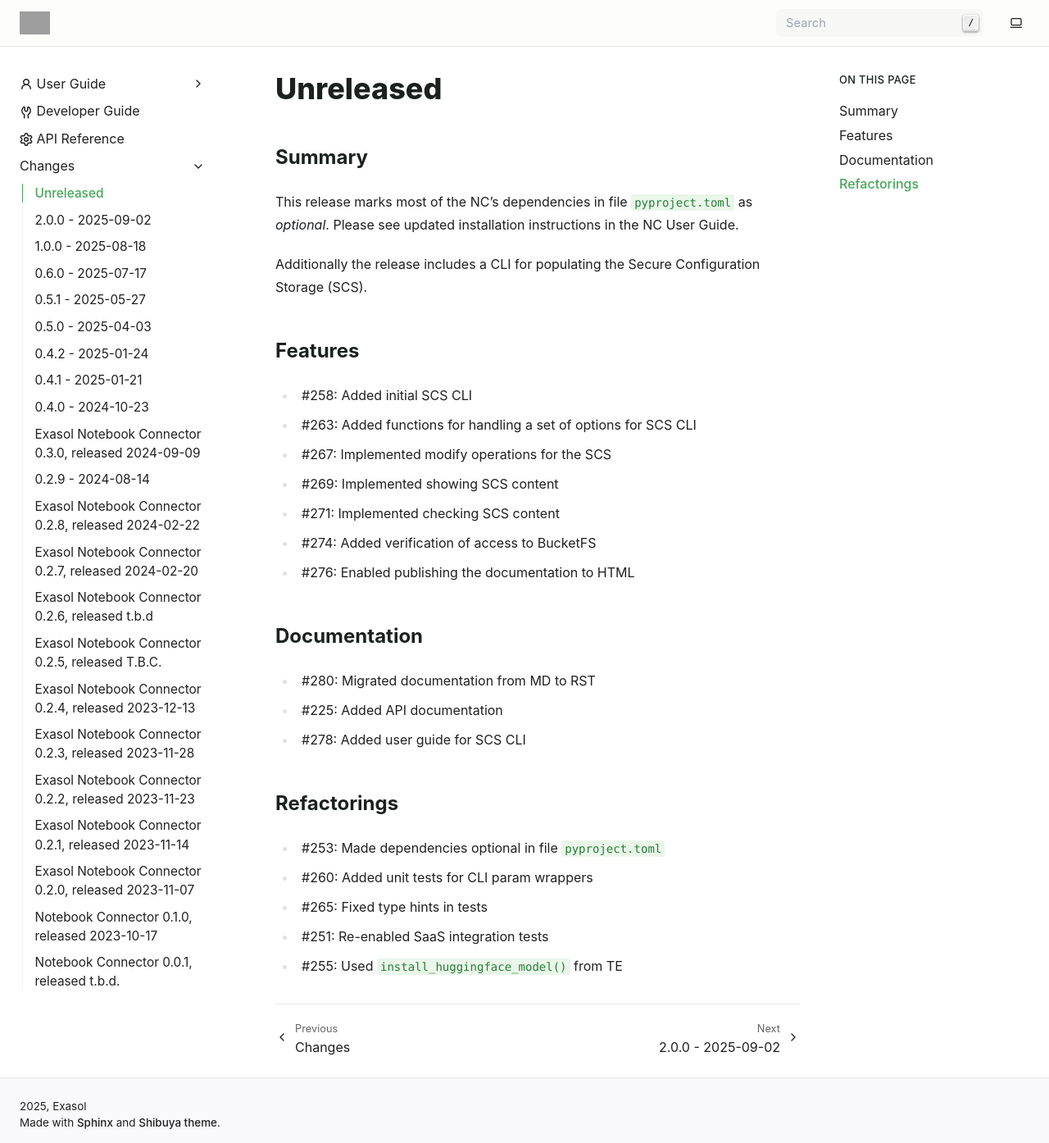
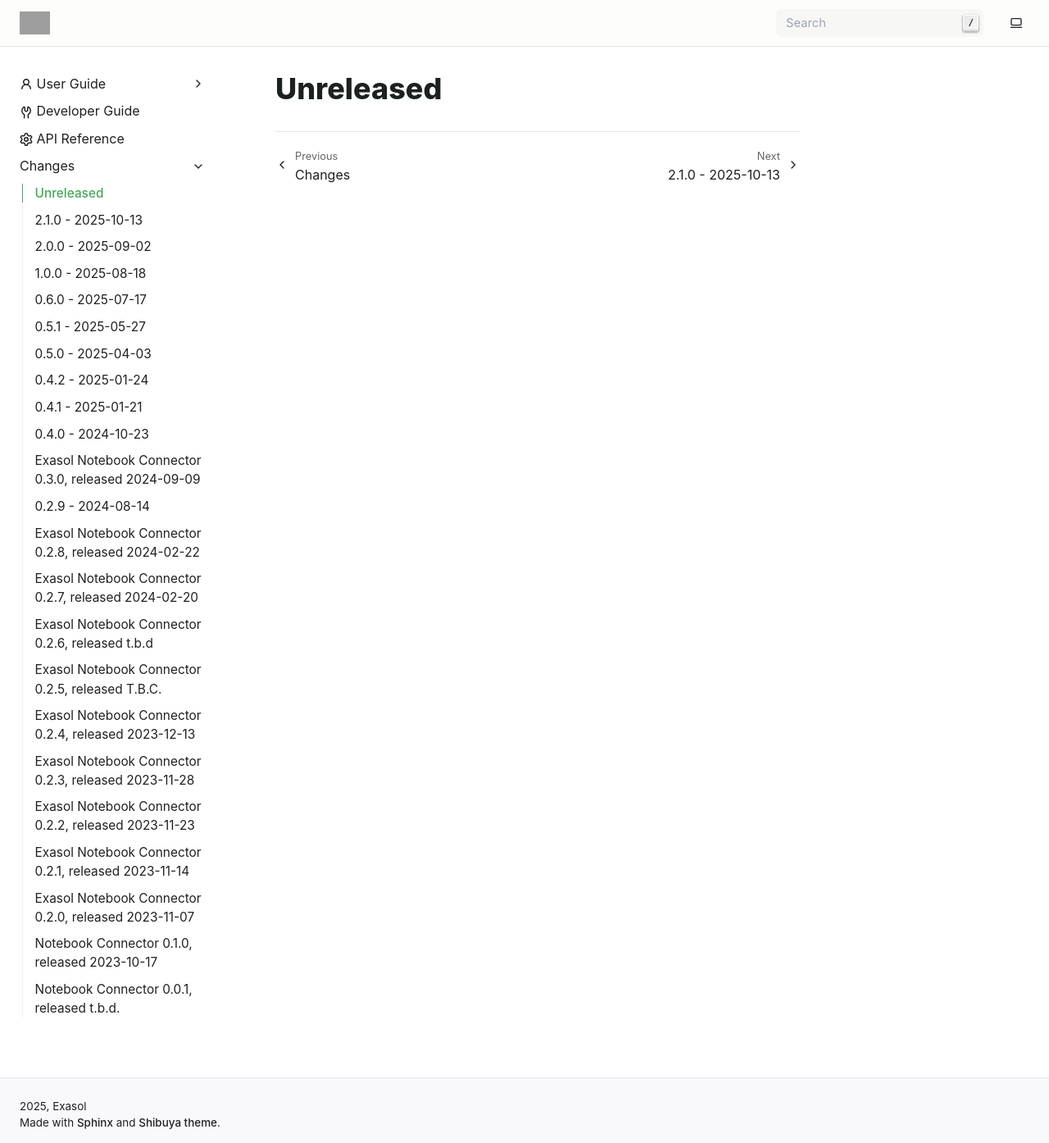
Before and after one commit to exasol/notebook-connector, a Sphinx documentation site: the page built from doc/changes/unreleased.md, in a window 1280 px wide and 1394 px high. Shown: the whole window at 82% size. Built offline with Sphinx 7.4.7, drawn with Linux system fonts in a browser that asks for light colours; grey boxes are pictures that could not be loaded.

Commit message:
Prepare release 2.1.0 (#284)

```diff
--- a/doc/changes/unreleased.md
+++ b/doc/changes/unreleased.md
@@ -1,31 +1 @@
 # Unreleased
-
-## Summary
-
-This release marks most of the NC's dependencies in file `pyproject.toml` as _optional_.  Please see updated installation instructions in the NC User Guide.
-
-Additionally the release includes a CLI for populating the Secure Configuration Storage (SCS).
-
-## Features
-
-* #258: Added initial SCS CLI
-* #263: Added functions for handling a set of options for SCS CLI
-* #267: Implemented modify operations for the SCS
-* #269: Implemented showing SCS content
-* #271: Implemented checking SCS content
-* #274: Added verification of access to BucketFS
-* #276: Enabled publishing the documentation to HTML
-
-## Documentation
-
-* #280: Migrated documentation from MD to RST
-* #225: Added API documentation
-* #278: Added user guide for SCS CLI
-
-## Refactorings
-
-* #253: Made dependencies optional in file `pyproject.toml`
-* #260: Added unit tests for CLI param wrappers
-* #265: Fixed type hints in tests
-* #251: Re-enabled SaaS integration tests
-* #255: Used `install_huggingface_model()` from TE
--- a/pyproject.toml
+++ b/pyproject.toml
@@ -1,6 +1,6 @@
 [project]
 name = "exasol-notebook-connector"
-version = "2.0.0"
+version = "2.1.0"
 requires-python = ">=3.10,<3.13"
 description = "Components, tools, APIs, and configurations in order to connect Jupyter notebooks to Exasol and various other systems."
 packages = [{ include = "exasol" }, ]
--- a/version.py
+++ b/version.py
@@ -9,7 +9,7 @@
 """
 
 MAJOR = 2
-MINOR = 0
+MINOR = 1
 PATCH = 0
 VERSION = f"{MAJOR}.{MINOR}.{PATCH}"
 __version__ = VERSION
```
Also changed, not shown: doc/changes/changelog.md (+2 -0 lines), doc/changes/changes_2.1.0.md (added, +38 -0 lines).
